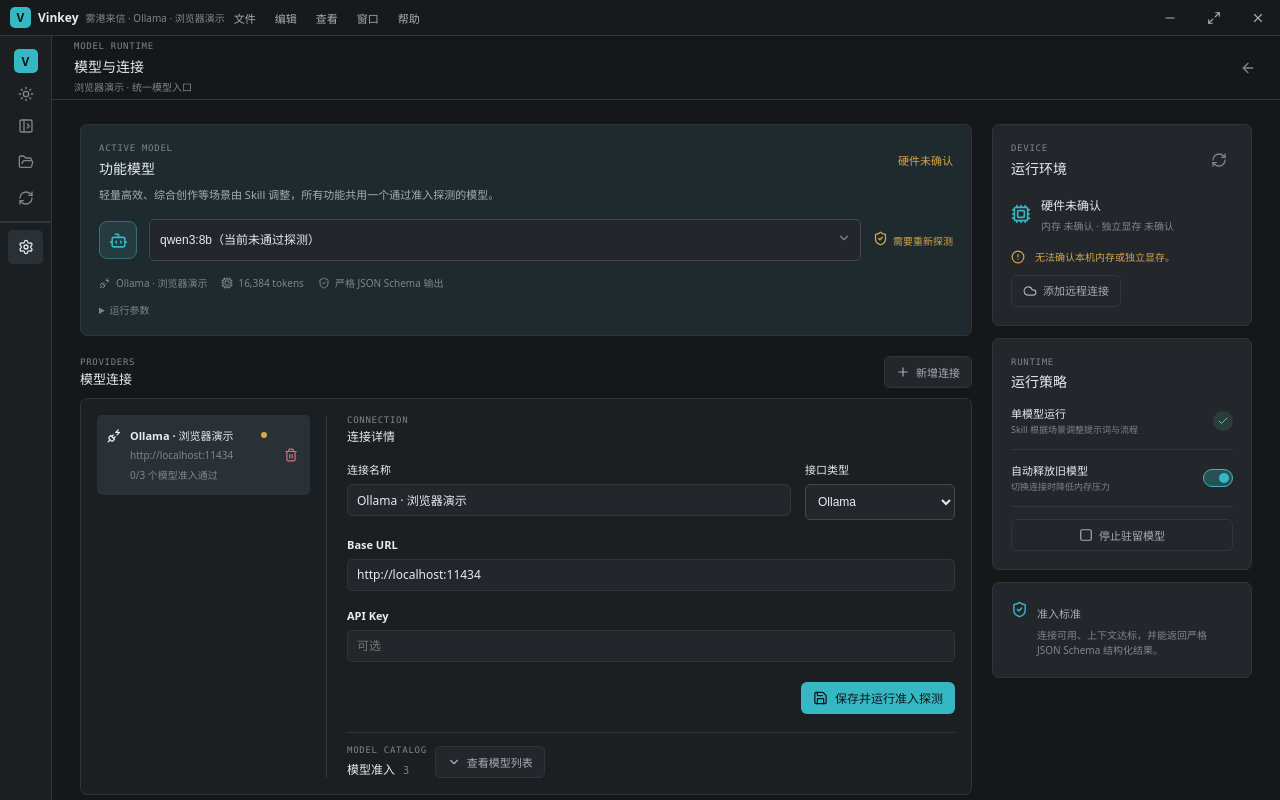
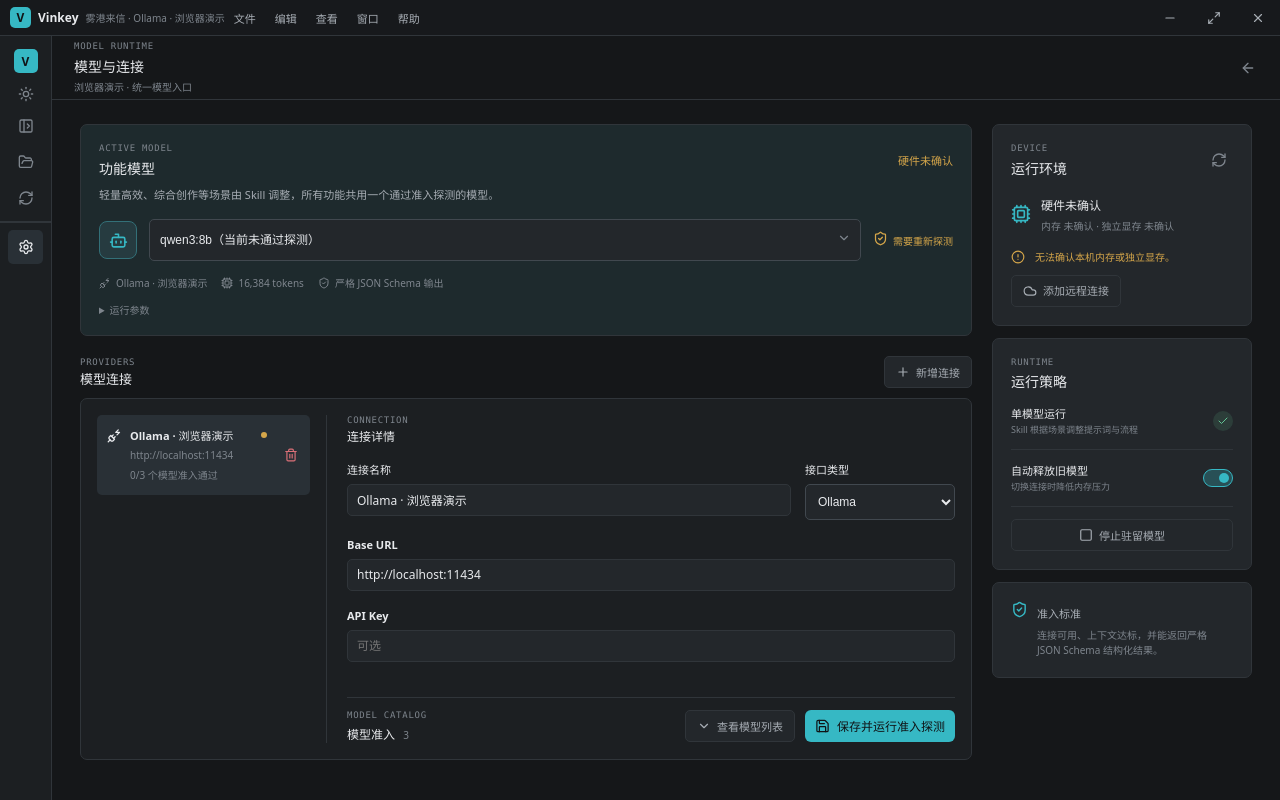
Before and after one commit to workingmin/Vinkey, a React (Vite) app: page / in a window 1280 px wide. Both pictures are taken after a click on the button "模型与应用设置". Built offline with nearby package versions, Linux system fonts and the light colour scheme.

Commit message:
feat: compact model catalog actions into one row

```diff
--- a/src/components/SettingsPage.tsx
+++ b/src/components/SettingsPage.tsx
@@ -282,17 +282,17 @@
                 <div className="field-grid"><div className="field-group"><label htmlFor="connection-name">连接名称</label><input id="connection-name" required value={draft.name} onChange={(event) => edit({ name: event.target.value })} /></div><div className="field-group"><label htmlFor="connection-kind">接口类型</label><select id="connection-kind" value={draft.kind} onChange={(event) => { const kind = event.target.value as ModelConnectionInput['kind']; edit({ kind, baseUrl: kind === 'ollama' ? 'http://localhost:11434' : 'https://api.openai.com/v1' }) }}><option value="ollama">Ollama</option><option value="openai-compatible">OpenAI 兼容</option></select></div></div>
                 <div className="field-group"><label htmlFor="base-url">Base URL</label><input id="base-url" type="url" required spellCheck={false} value={draft.baseUrl} onChange={(event) => edit({ baseUrl: event.target.value })} /></div>
                 <div className="field-group"><label htmlFor="api-key">API Key</label><input id="api-key" type="password" autoComplete="off" placeholder={selected?.hasApiKey ? '已保存；留空保持不变' : '可选'} value={draft.apiKey ?? ''} onChange={(event) => edit({ apiKey: event.target.value, clearApiKey: false })} />{selected?.hasApiKey && <label className="checkbox-label"><input type="checkbox" checked={Boolean(draft.clearApiKey)} onChange={(event) => edit({ clearApiKey: event.target.checked, apiKey: '' })} />删除已保存的密钥</label>}</div>
-                <div className="settings-actions"><span /><button type="submit" className="primary-button" disabled={formLocked}><Save />{busy ? '保存中...' : '保存并运行准入探测'}</button></div>
               </fieldset>
-              {selected && <div className="connection-catalog">
-                <header><div><span className="section-kicker">MODEL CATALOG</span><h3>模型准入 <span>{selectedCatalog?.ok ? selectedCatalog.models.length : 0}</span></h3></div>
+              {selected ? <div className="connection-catalog">
+                <header><div className="connection-catalog-title"><span className="section-kicker">MODEL CATALOG</span><h3>模型准入 <span>{selectedCatalog?.ok ? selectedCatalog.models.length : 0}</span></h3></div>
                   <button type="button" className="secondary-button catalog-toggle" aria-expanded={catalogExpandedId === selected.id} onClick={() => setCatalogExpandedId((value) => value === selected.id ? null : selected.id)}><ChevronDown />{catalogExpandedId === selected.id ? '收起模型列表' : '查看模型列表'}</button>
+                  <button type="submit" className="primary-button catalog-save" disabled={formLocked}><Save />{busy ? '保存中...' : '保存并运行准入探测'}</button>
                 </header>
                 {catalogExpandedId === selected.id && <div className="connection-catalog-body">
                   <div className="connection-catalog-actions"><button type="button" className="icon-button" title="刷新模型列表" aria-label="刷新模型列表" disabled={locked || dirty || scanning.includes(selected.id)} onClick={() => void scan(selected)}><RefreshCw className={scanning.includes(selected.id) ? 'spinning' : ''} /></button><button type="button" className="secondary-button" disabled={locked || dirty || !selectedCatalog?.ok || !selectedCatalog.models.length || admissionScanning.includes(selected.id)} onClick={() => void probeConnection(selected, selectedCatalog!.models)}><ShieldCheck />重新探测</button></div>
                   {scanning.includes(selected.id) ? <p role="status">正在获取模型列表…</p> : !selectedCatalog?.ok ? <p className="assignment-warning" role="status">{selectedCatalog?.message ?? '尚未获取模型'}</p> : selectedCatalog.models.length === 0 ? <p>服务未返回模型</p> : <ul>{selectedAdmissions.map(({ model, state }) => <li key={model}><Bot /><span><strong>{model}</strong><small>{state?.message ?? '尚未探测结构化输出能力'}</small></span><span className={`admission-status ${state?.ok ? 'passed' : state ? 'failed' : 'idle'}`}>{state?.ok ? <><BadgeCheck />通过</> : state ? <><CircleAlert />未通过</> : '待探测'}</span></li>)}</ul>}
                 </div>}
-              </div>}
+              </div> : <div className="settings-actions"><span /><button type="submit" className="primary-button" disabled={formLocked}><Save />{busy ? '保存中...' : '保存并运行准入探测'}</button></div>}
             </form>
           </div>
         </section>
--- a/src/styles.css
+++ b/src/styles.css
@@ -578,8 +578,10 @@
   .connection-form .field-grid { grid-template-columns: minmax(0, 1fr); gap: 0; }
   .model-runtime-preference { flex-wrap: wrap; }
   .model-runtime-preference > label:first-child { flex-basis: 70%; }
-  .connection-catalog > header { flex-wrap: wrap; }
-  .connection-catalog h3 { flex-basis: 50%; }
+  .connection-catalog > header { display: grid; grid-template-columns: minmax(0, 1fr) auto; gap: 8px; }
+  .connection-catalog-title { grid-column: 1 / -1; }
+  .catalog-toggle { grid-column: 1; justify-self: start; }
+  .catalog-save { grid-column: 2; justify-self: end; }
 }
 @media (max-width: 700px) {
   .app-frame:has(.settings-page), .app-shell:has(.settings-page) { min-width: 0; }
@@ -640,9 +642,13 @@
 .connection-list { padding-right: 16px; }
 .connection-form { padding-left: 20px; }
 .connection-catalog { margin-top: 18px; }
-.connection-catalog > header { align-items: flex-end; }
+.connection-catalog > header { align-items: center; gap: 10px; }
+.connection-catalog-title { min-width: 0; flex: 1 1 auto; }
 .connection-catalog h3 { margin: 3px 0 0; font-size: 12px; }
-.catalog-toggle { flex: 0 0 auto; }
+.connection-catalog-title h3 { overflow-wrap: anywhere; }
+.catalog-toggle, .catalog-save { flex: 0 0 auto; white-space: nowrap; }
+.catalog-toggle { padding-inline: 9px; }
+.catalog-save { padding-inline: 10px; }
 .catalog-toggle svg { transition: transform .15s ease; }
 .catalog-toggle[aria-expanded="true"] svg { transform: rotate(180deg); }
 .connection-catalog-body { margin-top: 10px; padding-top: 10px; border-top: 1px solid var(--border); }
```
Also changed, not shown: 1 other file (tests, documents, lock files or other folders).
